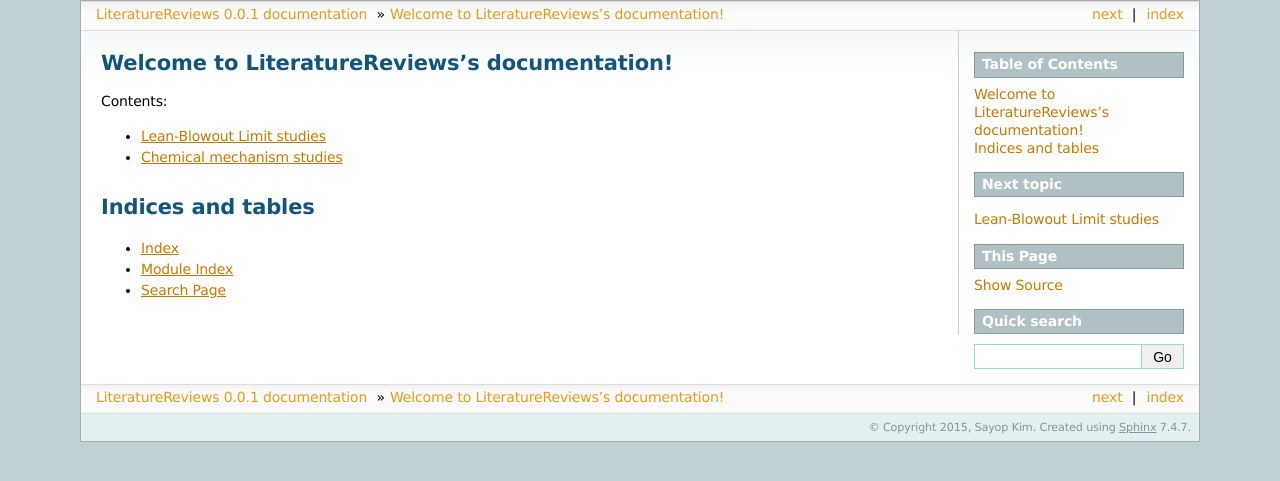
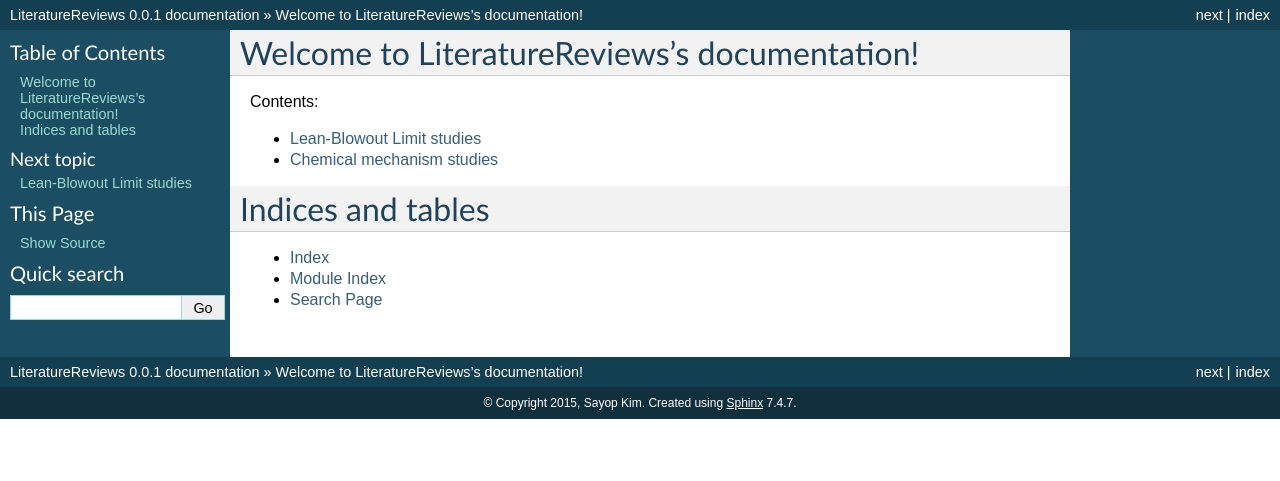
Before and after one commit to sayop/LiteratureReviews, a Sphinx documentation site: the page built from doc/source/index.rst, in a window 1280 px wide. Shown: the top 481 px of the page. Built offline with Sphinx 7.4.7, drawn with Linux system fonts in a browser that asks for light colours.

```diff
--- a/doc/source/conf.py
+++ b/doc/source/conf.py
@@ -94,7 +94,7 @@
 #show_authors = False
 
 # The name of the Pygments (syntax highlighting) style to use.
-pygments_style = 'default'
+pygments_style = 'sphinx'
 
 # A list of ignored prefixes for module index sorting.
 #modindex_common_prefix = []
@@ -107,7 +107,7 @@
 
 # The theme to use for HTML and HTML Help pages.  See the documentation for
 # a list of builtin themes.
-html_theme = 'sphinxdoc'
+html_theme = 'default'
 
 # Theme options are theme-specific and customize the look and feel of a theme
 # further.  For a list of options available for each theme, see the
```
Also changed, not shown: 9 other files.
